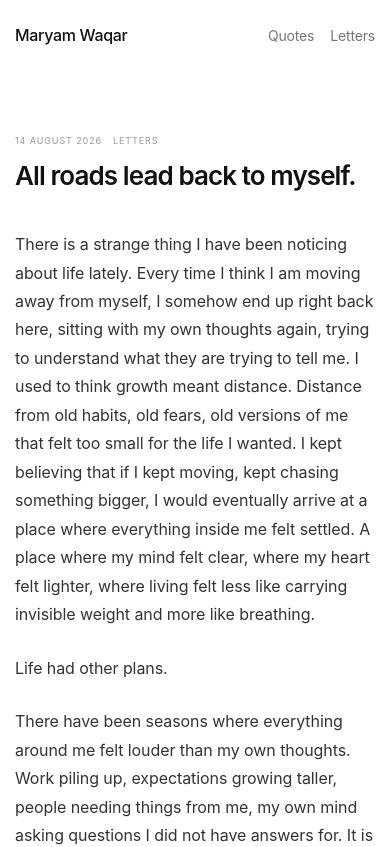
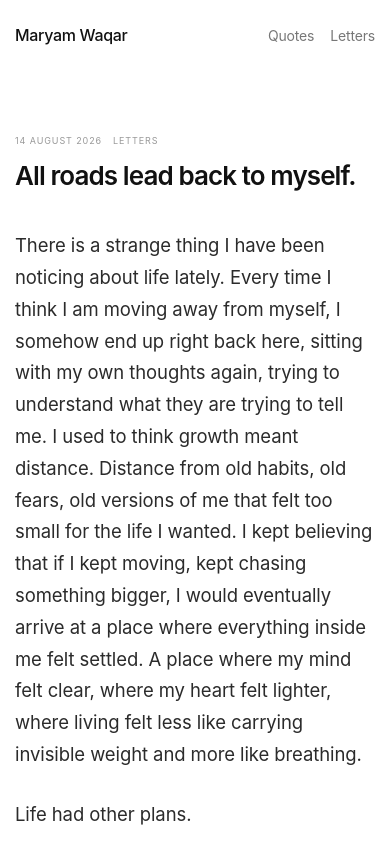
Before and after one commit to maryamwaqar1305/mrymwaq, a React (Vite) app: page /blog/all-roads-lead-back-to-myself in a window 390 px wide. Shown: the top 847 px of the page. Built offline with nearby package versions, Linux system fonts and the light colour scheme.

Commit message:
changes in css files for letters and blogpost, and quotes.jsx

```diff
--- a/src/pages/BlogPost.css
+++ b/src/pages/BlogPost.css
@@ -129,7 +129,6 @@
 
   text-decoration: none;
 }
-
 /* =========================================
    MOBILE
 ========================================= */
@@ -175,15 +174,15 @@
   }
 
   .blog-post-body p {
-    margin-bottom: 25px;
+    margin-bottom: 28px;
 
-    color: #333333;
+    color: #2b2b2b;
 
     font-family: var(--font-sans);
     font-size: 18.5px;
     font-weight: 400;
 
-    line-height: 1.6;
+    line-height: 1.72;
     letter-spacing: -0.005em;
   }
 }
@@ -205,7 +204,7 @@
   }
 
   .blog-post-body p {
-    font-size: 16px;
-    line-height: 1.78;
+    font-size: 18.5px;
+    line-height: 1.72;
   }
 }
--- a/src/pages/Letters.css
+++ b/src/pages/Letters.css
@@ -81,7 +81,7 @@
 ========================================= */
 
 .letter-title {
-  margin: 0 0 14px;
+  margin: 0 0 3px;
 
   color: #111111;
 
@@ -180,7 +180,8 @@
 
     line-height: 1.2;
 
-    margin-bottom: 14px;
+    margin-bottom: 7px;
+    margin: 0 0 12px;
   }
 
   /* Larger + more readable like the About page */
--- a/src/pages/Quotes.jsx
+++ b/src/pages/Quotes.jsx
@@ -12,6 +12,12 @@ const quotes = [
     date: "18 AUGUST 2026",
     text:
       "The urge to disappear from everyone and abandon everything. To leave without a goodbye. To board the first train to a place I’ve never heard of and walk its streets as a complete stranger. To sit in small cafés where nobody knows my name, rent a tiny apartment with a window overlooking a busy road, and spend my evenings watching people pass by. To exist without a past, without expectations, without anyone asking where I’ve been. Just me and the strange comfort of starting over somewhere no memory can find me.",
+  },
+  {
+    id: "03",
+    date: "19 AUGUST 2026",
+    text:
+      "My soul is desperately calling for a new environment.",
   },
 ];
 
```
